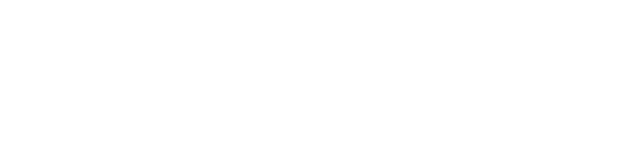
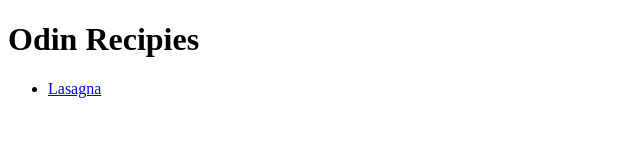
Before and after one commit to silverrowan/odin-recipes, a plain HTML site: page index.html in a window 1280 px wide. Shown: the whole page, without its empty margins (0-640 px from the left). Drawn offline with Linux system fonts and the light colour scheme.

Commit message:
Add crosslinks between home and lasagna pages

```diff
--- a/index.html
+++ b/index.html
@@ -5,7 +5,12 @@
         <title>Recipies</title>
     </head>
     <body>
-
+        <h1>Odin Recipies</h1>
+        <ul>
+            <li>
+                <a href="recipes/lasagna.html">Lasagna</a>
+            </li>
+        </ul>
     </body>
 
 </html>
```
Also changed, not shown: recipes/lasagna.html (+1 -0 lines).
